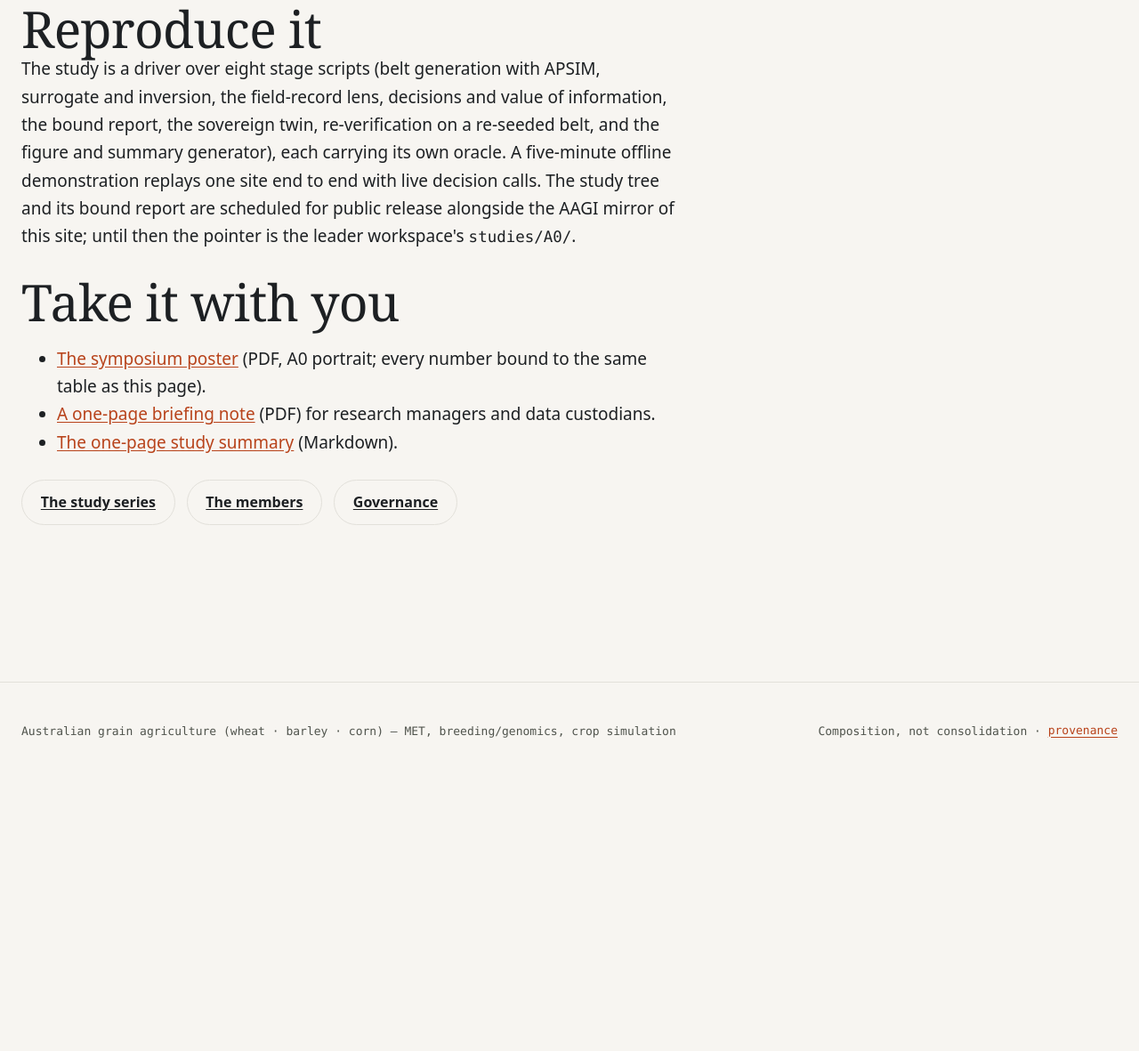
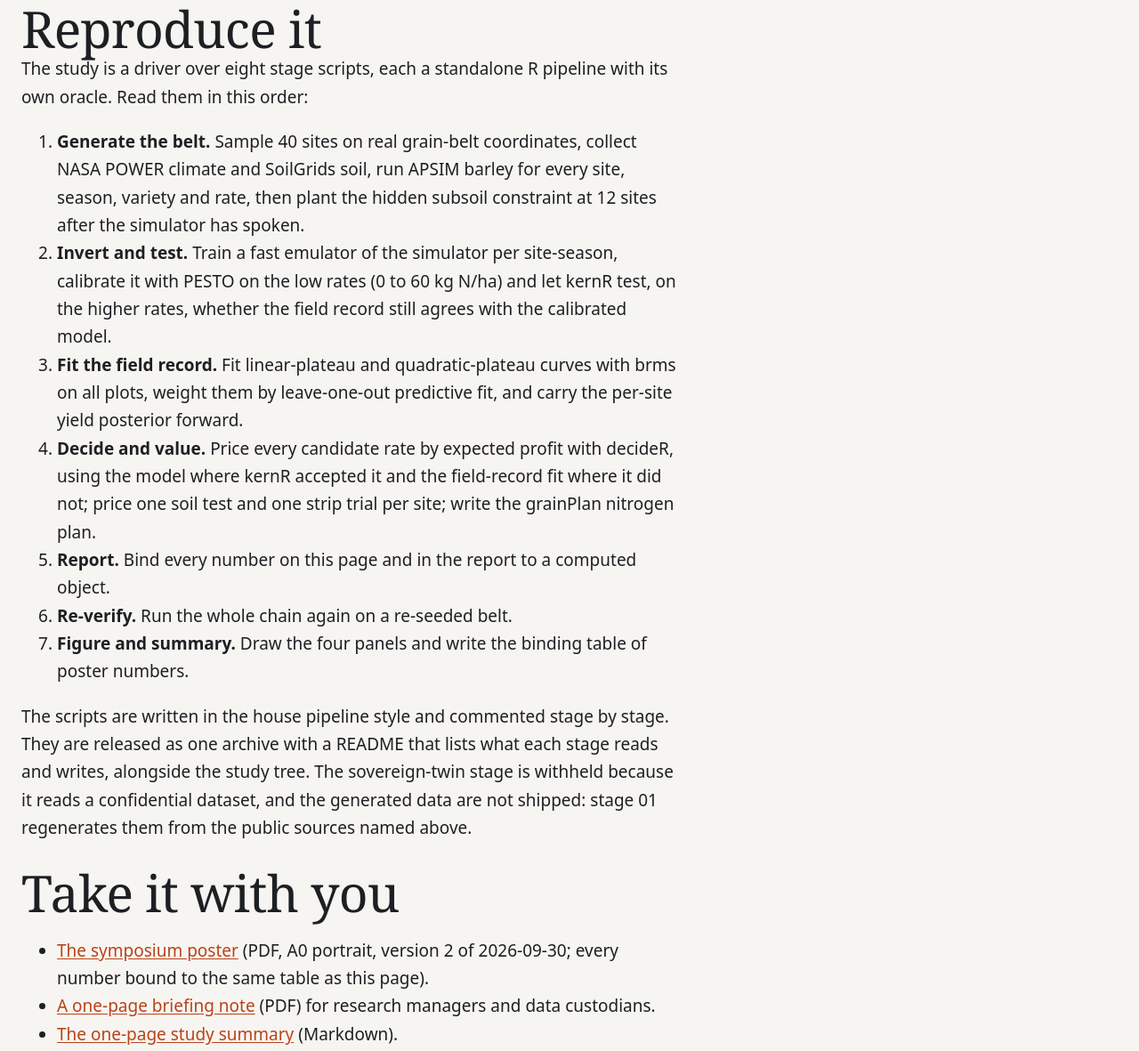
Before and after one commit to max578/orchestra, an Astro site: page /a0 in a window 1280 px wide. Shown: the part 6190-7371 px from the top of the page at 89% size. Before the commit the page ends 7066 px from the top, so only its background shows below. Built offline with nearby package versions, Linux system fonts and the light colour scheme; Astro itself is replaced by a stand-in of ours; a web font is replaced by a local one.

Commit message:
a0: reproduce section tells the eight stages; poster download is v2

```diff
--- a/src/pages/a0.astro
+++ b/src/pages/a0.astro
@@ -115,16 +115,32 @@ const jsonLd = {
     </ul>
 
     <h2 class="mt-3">Reproduce it</h2>
-    <p class="prose">The study is a driver over eight stage scripts (belt generation with APSIM, surrogate and
-      inversion, the field-record lens, decisions and value of information, the bound report, the sovereign
-      twin, re-verification on a re-seeded belt, and the figure and summary generator), each carrying its own
-      oracle. A five-minute offline demonstration replays one site end to end with live decision calls. The
-      study tree and its bound report are scheduled for public release alongside the AAGI mirror of this
-      site; until then the pointer is the leader workspace's <code>studies/A0/</code>.</p>
+    <p class="prose">The study is a driver over eight stage scripts, each a standalone R pipeline with its
+      own oracle. Read them in this order:</p>
+    <ol class="prose">
+      <li><strong>Generate the belt.</strong> Sample {a0.n_sites} sites on real grain-belt coordinates, collect NASA POWER
+        climate and SoilGrids soil, run APSIM barley for every site, season, variety and rate, then plant the hidden
+        subsoil constraint at {a0.n_constrained_sites} sites after the simulator has spoken.</li>
+      <li><strong>Invert and test.</strong> Train a fast emulator of the simulator per site-season, calibrate it with
+        PESTO on the low rates (0 to 60 kg N/ha) and let kernR test, on the higher rates, whether the field record
+        still agrees with the calibrated model.</li>
+      <li><strong>Fit the field record.</strong> Fit linear-plateau and quadratic-plateau curves with brms on all
+        plots, weight them by leave-one-out predictive fit, and carry the per-site yield posterior forward.</li>
+      <li><strong>Decide and value.</strong> Price every candidate rate by expected profit with decideR, using the
+        model where kernR accepted it and the field-record fit where it did not; price one soil test and one strip
+        trial per site; write the grainPlan nitrogen plan.</li>
+      <li><strong>Report.</strong> Bind every number on this page and in the report to a computed object.</li>
+      <li><strong>Re-verify.</strong> Run the whole chain again on a re-seeded belt.</li>
+      <li><strong>Figure and summary.</strong> Draw the four panels and write the binding table of poster numbers.</li>
+    </ol>
+    <p class="prose">The scripts are written in the house pipeline style and commented stage by stage. They are
+      released as one archive with a README that lists what each stage reads and writes, alongside the study tree.
+      The sovereign-twin stage is withheld because it reads a confidential dataset, and the generated data are not
+      shipped: stage 01 regenerates them from the public sources named above.</p>
 
     <h2 class="mt-3">Take it with you</h2>
     <ul class="prose">
-      <li><a href={href("/downloads/a0_poster.pdf")}>The symposium poster</a> (PDF, A0 portrait; every number bound to the same table as this page).</li>
+      <li><a href={href("/downloads/a0_poster.pdf")}>The symposium poster</a> (PDF, A0 portrait, version 2 of 2026-09-30; every number bound to the same table as this page).</li>
       <li><a href={href("/downloads/orchestra_brief.pdf")}>A one-page briefing note</a> (PDF) for research managers and data custodians.</li>
       <li><a href={href("/downloads/a0_summary.md")}>The one-page study summary</a> (Markdown).</li>
     </ul>
```
Also changed, not shown: 1 other file.
